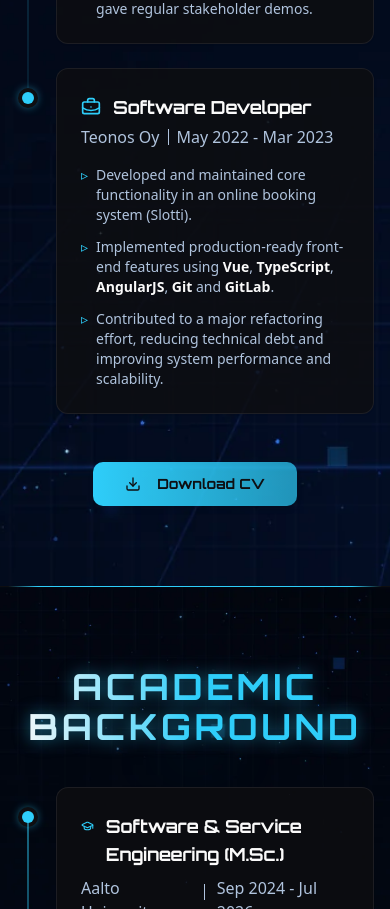
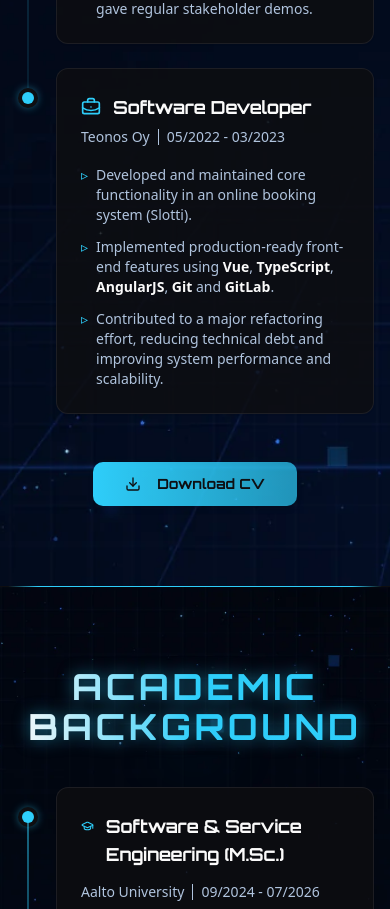
Before and after one commit to victorlaitila/portfolio, a React (Vite) app: page / in a window 390 px wide. Shown: the part 8600-9509 px from the top of the page. Built offline with nearby package versions, Linux system fonts and the light colour scheme; no server answers.

Commit message:
Small improvements to CV text and UI date formatting

```diff
--- a/src/components/Education.tsx
+++ b/src/components/Education.tsx
@@ -1,11 +1,10 @@
 import { GraduationCap } from "lucide-react";
 import { SECTION_IDS } from "@/config/site";
 import { getCareerData } from "@/data";
-import { formatPeriod } from "@/lib/dates";
 import backgroundImg from "@/assets/background-education.webp";
 import { BulletList } from "./BulletList";
 import { Section } from "./Section";
-import { MetaSeparator, TimelineItem } from "./TimelineItem";
+import { MetaSeparator, Period, TimelineItem } from "./TimelineItem";
 
 export function Education() {
   const { education } = getCareerData();
@@ -20,10 +19,10 @@ export function Education() {
             title={edu.degree}
             hasNext={index < education.length - 1}
             meta={
-              <div className="flex flex-row sm:items-center gap-1 sm:gap-0 mt-2">
+              <div className="flex items-center mt-2 text-sm sm:text-base">
                 <p className="text-muted-foreground">{edu.institution}</p>
                 <MetaSeparator />
-                <p className="text-muted-foreground sm:whitespace-nowrap">{formatPeriod(edu.start, edu.end)}</p>
+                <Period start={edu.start} end={edu.end} />
               </div>
             }
           >
--- a/src/components/Experience.tsx
+++ b/src/components/Experience.tsx
@@ -2,12 +2,11 @@ import { BriefcaseBusiness, Download } from "lucide-react";
 import { Button } from "@/components/ui/button";
 import { CV_FILENAME, SECTION_IDS } from "@/config/site";
 import { getCareerData } from "@/data";
-import { formatPeriod } from "@/lib/dates";
 import { splitByKeywords } from "@/lib/keywords";
 import backgroundImg from "@/assets/background-experience.webp";
 import { BulletList } from "./BulletList";
 import { Section } from "./Section";
-import { MetaSeparator, TimelineItem } from "./TimelineItem";
+import { MetaSeparator, Period, TimelineItem } from "./TimelineItem";
 
 function HighlightedText({ text, keywords }: { text: string; keywords: string[] }) {
   return (
@@ -38,10 +37,10 @@ export function Experience() {
             title={exp.title}
             hasNext={index < experience.length - 1}
             meta={
-              <div className="flex items-center">
+              <div className="flex items-center text-sm sm:text-base">
                 <p className="text-muted-foreground">{exp.company}</p>
                 <MetaSeparator />
-                <p className="text-muted-foreground">{formatPeriod(exp.start, exp.end)}</p>
+                <Period start={exp.start} end={exp.end} />
               </div>
             }
           >
--- a/src/components/TimelineItem.tsx
+++ b/src/components/TimelineItem.tsx
@@ -1,5 +1,6 @@
 import type { ReactNode } from "react";
 import type { LucideIcon } from "lucide-react";
+import { formatPeriod } from "@/lib/dates";
 import { GlowCard } from "./GlowCard";
 
 interface TimelineItemProps {
@@ -48,3 +49,13 @@ export function TimelineItem({ icon: Icon, title, meta, hasNext, children }: Tim
 export function MetaSeparator() {
   return <span aria-hidden className="h-4 w-px m-2 bg-muted-foreground" />;
 }
+
+/** A timeline entry's start-end period. Narrow screens get numeric months so it fits beside the name. */
+export function Period({ start, end }: { start: string; end: string }) {
+  return (
+    <p className="text-muted-foreground sm:whitespace-nowrap">
+      <span className="sm:hidden">{formatPeriod(start, end, { numeric: true })}</span>
+      <span className="hidden sm:inline">{formatPeriod(start, end)}</span>
+    </p>
+  );
+}
--- a/src/data/career.yaml
+++ b/src/data/career.yaml
@@ -20,10 +20,10 @@ personal:
 
 summary: |
   Full-stack software engineer and consultant with an M.Sc. in Software & Service Engineering and
-  nearly 5 years of production experience, from large-scale industrial software to modern web systems.
-  Currently embedded in an ABB product team, owning features end to end and working closely with
-  stakeholders. Hands-on with AI-driven development: LLM integrations, agentic workflows, custom skills
-  and MCP servers.
+  nearly 5 years of production experience across large-scale industrial software, modern web systems
+  and AI-driven development. Currently embedded in an ABB product team, owning features end to end and
+  working closely with stakeholders. Hands-on with LLM integrations, agentic workflows, skills and
+  MCP servers across professional and personal projects.
 
 # Technology names shown in bold wherever they appear in experience highlights (site and CV).
 keywords:
@@ -194,3 +194,8 @@ additional:
     - English (Fluent)
     - Finnish (Native)
     - Swedish (Native)
+  # Not shown anywhere at the moment
+  courses:
+    - Reserviupseerikurssi - RUK 257 (Finnish Reserve Officer Training, 2021)
+  honors:
+    - Scholarships for good academic progress (2017, 2018, 2022, 2023, 2024, 2025, 2026)
--- a/src/lib/dates.ts
+++ b/src/lib/dates.ts
@@ -1,19 +1,22 @@
 const MONTHS = ["Jan", "Feb", "Mar", "Apr", "May", "Jun", "Jul", "Aug", "Sep", "Oct", "Nov", "Dec"];
 
-/** "2024-09" -> "Sep 2024" */
-function formatYearMonth(value: string): string {
+/** "2024-09" -> "Sep 2024", or "09/2024" if `numeric` */
+function formatYearMonth(value: string, numeric: boolean): string {
   const [year, month] = value.split("-");
-  return `${MONTHS[Number(month) - 1]} ${year}`;
+  return numeric ? `${month}/${year}` : `${MONTHS[Number(month) - 1]} ${year}`;
 }
 
 /** "present" -> "Present", "expected 2026-07" -> "Exp. Jul 2026", "2024-09" -> "Sep 2024" */
-function formatEndDate(value: string): string {
+function formatEndDate(value: string, numeric: boolean): string {
   if (value === "present") return "Present";
-  if (value.startsWith("expected ")) return `Exp. ${formatYearMonth(value.slice("expected ".length))}`;
-  return formatYearMonth(value);
+  if (value.startsWith("expected ")) return `Exp. ${formatYearMonth(value.slice("expected ".length), numeric)}`;
+  return formatYearMonth(value, numeric);
 }
 
-/** Formats a career.yaml start/end pair, e.g. "Sep 2024 - Present". */
-export function formatPeriod(start: string, end: string): string {
-  return `${formatYearMonth(start)} - ${formatEndDate(end)}`;
+/**
+ * Formats a career.yaml start/end pair, e.g. "Sep 2024 - Present".
+ * `numeric` gives the shorter "09/2024 - Present", used on narrow screens.
+ */
+export function formatPeriod(start: string, end: string, { numeric = false } = {}): string {
+  return `${formatYearMonth(start, numeric)} - ${formatEndDate(end, numeric)}`;
 }
```
Also changed, not shown: 2 other files (tests, documents, lock files or other folders).
